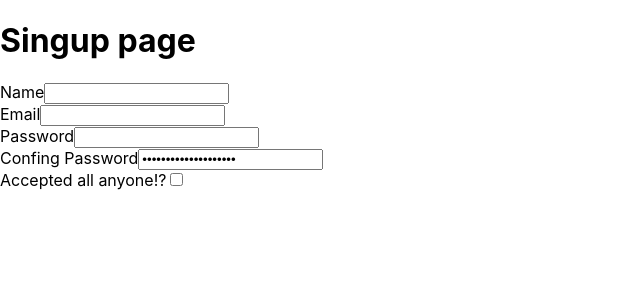
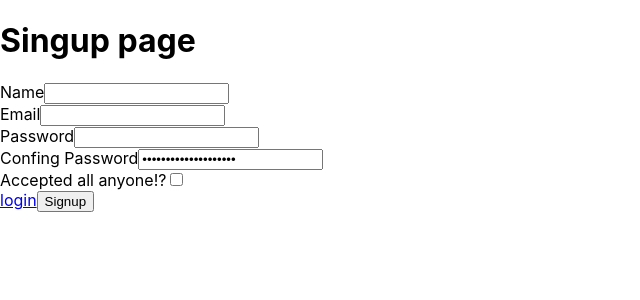
Before and after one commit to abbasejlali/login, a React (Create React App) app: page / in a window 1280 px wide. Shown: the top 300 px of the page, without its empty margins (0-640 px from the left). Built offline with nearby package versions, Linux system fonts and the light colour scheme.

Commit message:
add jsx from singuo component

```diff
--- a/src/Components/Singup.js
+++ b/src/Components/Singup.js
@@ -1,5 +1,5 @@
 import React, { useEffect, useState } from "react";
-import validation from "./validation";
+import validation from "./Validation.js";
 const Singup = () => {
   const [data, setdata] = useState({
     name: "",
@@ -12,8 +12,6 @@ const Singup = () => {
   const [errors, setErrors] = useState({});
   useEffect(() => {
     setErrors(validation(data));
-    console.log(data.isaccepted);
-    // console.log(errors);
   }, [data]);
 
   const changesHandeler = (e) => {
@@ -72,6 +70,10 @@ const Singup = () => {
             onChange={changesHandeler}
           />
         </div>
+        <div>
+          <a href="#">login</a>
+          <button type="submit">Signup</button>
+        </div>
       </form>
     </div>
   );
--- a/src/Components/Validation.js
+++ b/src/Components/Validation.js
@@ -31,10 +31,10 @@ const validation = (data) => {
     delete errors.confingpass;
   }
 
-  if (data.isaccepted) {
+  if (!data.isaccepted) {
+    data.isaccepted = "isaccepted required";
+  } else {
     delete data.isaccepted;
-  } else {
-    data.isaccepted = "isaccepted required";
   }
 
   return errors;
```
